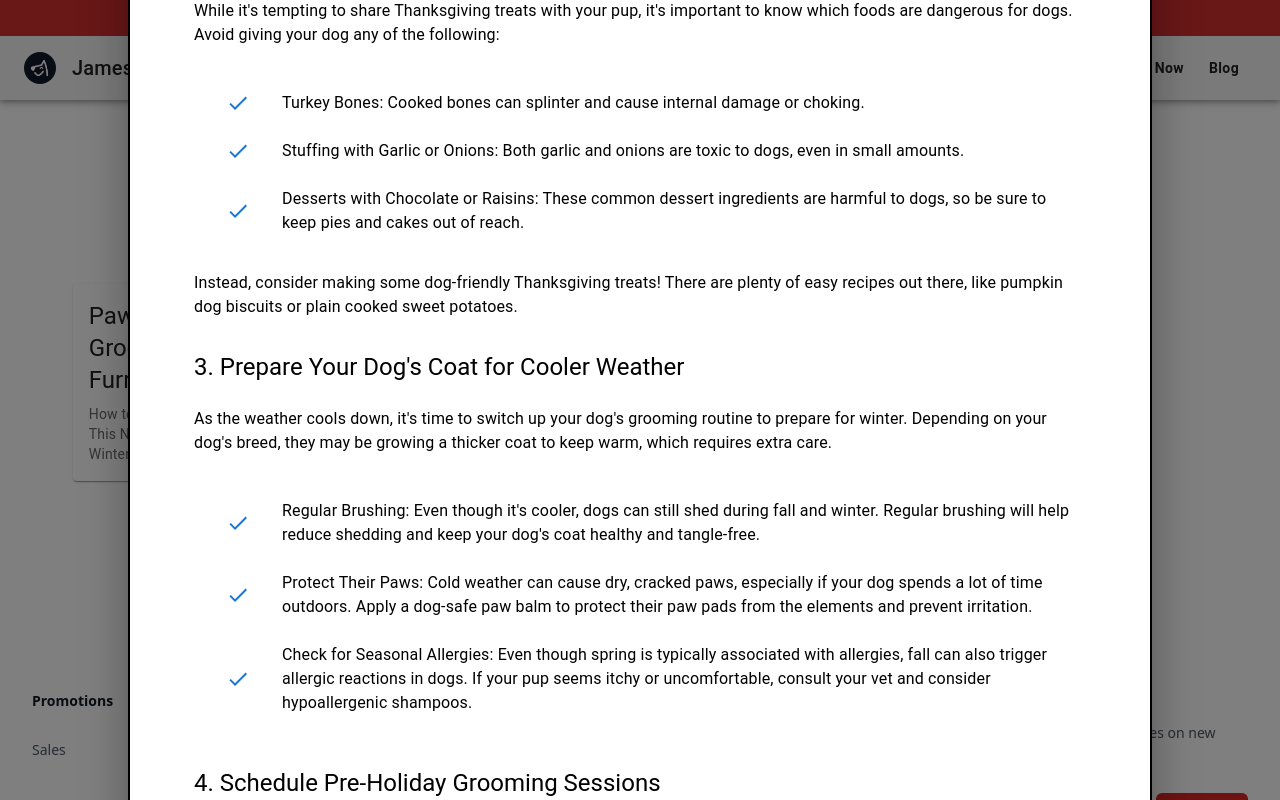
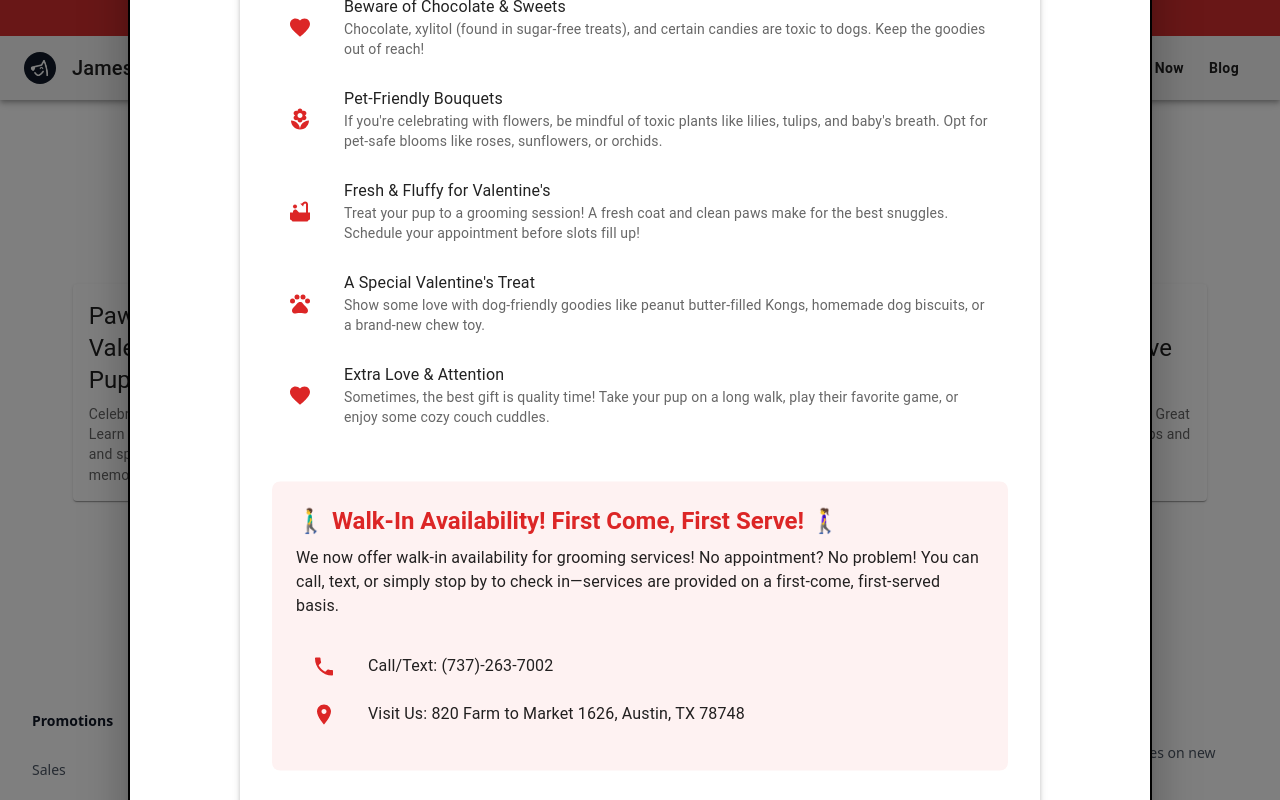
Before and after one commit to logankrieger317/jamesonAndCo, a React (Vite) app: page /blog in a window 1280 px wide. Both pictures are taken after a click on the button 245 px from the left and 382 px from the top of the page. Shown: the top 800 px of the page. Built offline with nearby package versions, Linux system fonts and the light colour scheme.

Commit message:
Add Valentine's Day blog post

```diff
--- a/src/components/BlogPage.tsx
+++ b/src/components/BlogPage.tsx
@@ -1,6 +1,7 @@
 import React, { useState } from 'react';
 import NovBlog from './NovBlog';
 import DecBlog from './DecBlog';
+import FebBlog from './FebBlog';
 import Header from './Header';  // Import the Header component
 import Footer from './Footer';  // Import the Footer component
 import { Container, Typography, Card, CardContent, CardActionArea, Modal, Box, IconButton } from '@mui/material';
@@ -18,16 +19,22 @@ const BlogPage: React.FC = () => {
   // This array will hold all blog posts
   const blogPosts: BlogPost[] = [
     {
-      id: 'nov-2023',
-      component: <NovBlog />,
-      title: 'Pawsome Thanksgiving: Grooming Tips for a Festive Furry Friend',
-      preview: 'How to Keep Your Dog Looking and Feeling Great This November: Thanksgiving Grooming Tips and Winter Coat Care'
+      id: 'feb-2024',
+      component: <FebBlog />,
+      title: 'Pawsitively Pampered: A Valentine\'s Day Treat for Your Pup!',
+      preview: 'Celebrate Valentine\'s Day with your furry friend! Learn about pet-safe celebrations, grooming tips, and special treats to make this Valentine\'s Day memorable.'
     },
     {
       id: 'dec-2023',
       component: <DecBlog />,
       title: 'Grooming Tips for a Festive Furry Friend',
       preview: 'How to Keep Your Dog Looking and Feeling Great This December: Grooming Tips for a Festive Furry Friend'
+    },
+    {
+      id: 'nov-2023',
+      component: <NovBlog />,
+      title: 'Pawsome Thanksgiving: Grooming Tips for a Festive Furry Friend',
+      preview: 'How to Keep Your Dog Looking and Feeling Great This November: Thanksgiving Grooming Tips and Winter Coat Care'
     },
     // Add more blog posts here as they are created
   ];
--- /dev/null
+++ b/src/components/FebBlog.tsx
@@ -0,0 +1,118 @@
+import React from 'react';
+import { Typography, Box, List, ListItem, ListItemIcon, ListItemText, Paper } from '@mui/material';
+import FavoriteIcon from '@mui/icons-material/Favorite';
+import PetsIcon from '@mui/icons-material/Pets';
+import BathtubIcon from '@mui/icons-material/Bathtub';
+import LocalFloristIcon from '@mui/icons-material/LocalFlorist';
+import AccessTimeIcon from '@mui/icons-material/AccessTime';
+import DirectionsWalkIcon from '@mui/icons-material/DirectionsWalk';
+import PhoneIcon from '@mui/icons-material/Phone';
+import LocationOnIcon from '@mui/icons-material/LocationOn';
+import WarningIcon from '@mui/icons-material/Warning';
+
+const FebBlog = () => {
+  return (
+    <Paper elevation={3} sx={{ p: 4, maxWidth: '800px', mx: 'auto', my: 4 }}>
+      <Typography variant="h3" component="h1" gutterBottom sx={{ color: '#dc2626', textAlign: 'center', fontWeight: 'bold' }}>
+        💖 Pawsitively Pampered: A Valentine's Day Treat for Your Pup! 💖
+      </Typography>
+
+      <Typography variant="body1" paragraph sx={{ my: 3 }}>
+        Dear Valued Customers,
+      </Typography>
+
+      <Typography variant="body1" paragraph>
+        Love is in the air, and at Jameson & Co Dog Grooming, we believe Valentine's Day isn't just for humans—our four-legged friends deserve some extra love, too! Whether you're treating yourself or your pup to a special day, here are some Valentine's Day pet care tips to keep your furry companion safe and feeling their best:
+      </Typography>
+
+      <List sx={{ my: 4 }}>
+        <ListItem>
+          <ListItemIcon><FavoriteIcon sx={{ color: '#dc2626' }} /></ListItemIcon>
+          <ListItemText
+            primary="Beware of Chocolate & Sweets"
+            secondary="Chocolate, xylitol (found in sugar-free treats), and certain candies are toxic to dogs. Keep the goodies out of reach!"
+          />
+        </ListItem>
+
+        <ListItem>
+          <ListItemIcon><LocalFloristIcon sx={{ color: '#dc2626' }} /></ListItemIcon>
+          <ListItemText
+            primary="Pet-Friendly Bouquets"
+            secondary="If you're celebrating with flowers, be mindful of toxic plants like lilies, tulips, and baby's breath. Opt for pet-safe blooms like roses, sunflowers, or orchids."
+          />
+        </ListItem>
+
+        <ListItem>
+          <ListItemIcon><BathtubIcon sx={{ color: '#dc2626' }} /></ListItemIcon>
+          <ListItemText
+            primary="Fresh & Fluffy for Valentine's"
+            secondary="Treat your pup to a grooming session! A fresh coat and clean paws make for the best snuggles. Schedule your appointment before slots fill up!"
+          />
+        </ListItem>
+
+        <ListItem>
+          <ListItemIcon><PetsIcon sx={{ color: '#dc2626' }} /></ListItemIcon>
+          <ListItemText
+            primary="A Special Valentine's Treat"
+            secondary="Show some love with dog-friendly goodies like peanut butter-filled Kongs, homemade dog biscuits, or a brand-new chew toy."
+          />
+        </ListItem>
+
+        <ListItem>
+          <ListItemIcon><FavoriteIcon sx={{ color: '#dc2626' }} /></ListItemIcon>
+          <ListItemText
+            primary="Extra Love & Attention"
+            secondary="Sometimes, the best gift is quality time! Take your pup on a long walk, play their favorite game, or enjoy some cozy couch cuddles."
+          />
+        </ListItem>
+      </List>
+
+      <Box sx={{ bgcolor: '#fef2f2', p: 3, borderRadius: 2, my: 4 }}>
+        <Typography variant="h5" gutterBottom sx={{ color: '#dc2626', fontWeight: 'bold' }}>
+          🚶‍♂️ Walk-In Availability! First Come, First Serve! 🚶‍♀️
+        </Typography>
+        <Typography variant="body1" paragraph>
+          We now offer walk-in availability for grooming services! No appointment? No problem! You can call, text, or simply stop by to check in—services are provided on a first-come, first-served basis.
+        </Typography>
+
+        <List>
+          <ListItem>
+            <ListItemIcon><PhoneIcon sx={{ color: '#dc2626' }} /></ListItemIcon>
+            <ListItemText primary="Call/Text: (737)-263-7002" />
+          </ListItem>
+          <ListItem>
+            <ListItemIcon><LocationOnIcon sx={{ color: '#dc2626' }} /></ListItemIcon>
+            <ListItemText primary="Visit Us: 820 Farm to Market 1626, Austin, TX 78748" />
+          </ListItem>
+        </List>
+      </Box>
+
+      <Box sx={{ bgcolor: '#fef2f2', p: 3, borderRadius: 2, my: 4 }}>
+        <Typography variant="h5" gutterBottom sx={{ color: '#dc2626', fontWeight: 'bold', display: 'flex', alignItems: 'center' }}>
+          <WarningIcon sx={{ mr: 1 }} /> Important Announcement: Hailey Out of Office
+        </Typography>
+        <Typography variant="body1" paragraph>
+          I will be out of the office from February 23rd to March 1st with limited access to phone and email. If you have any questions, comments, or concerns, please email info@jcoatx.com, and I will get back to you as soon as possible!
+        </Typography>
+      </Box>
+
+      <Typography variant="body1" paragraph>
+        Spots are filling up quickly, so book your Valentine's grooming appointment today to keep your pup looking fabulous for all the love and cuddles ahead!
+      </Typography>
+
+      <Typography variant="h6" sx={{ mt: 4, fontStyle: 'italic' }}>
+        🐾 With love and wags,
+      </Typography>
+
+      <Typography variant="h6" sx={{ mt: 2 }}>
+        Hailey
+      </Typography>
+
+      <Typography variant="body1" sx={{ color: '#dc2626' }}>
+        Jameson & Co Dog Grooming
+      </Typography>
+    </Paper>
+  );
+};
+
+export default FebBlog;
```
